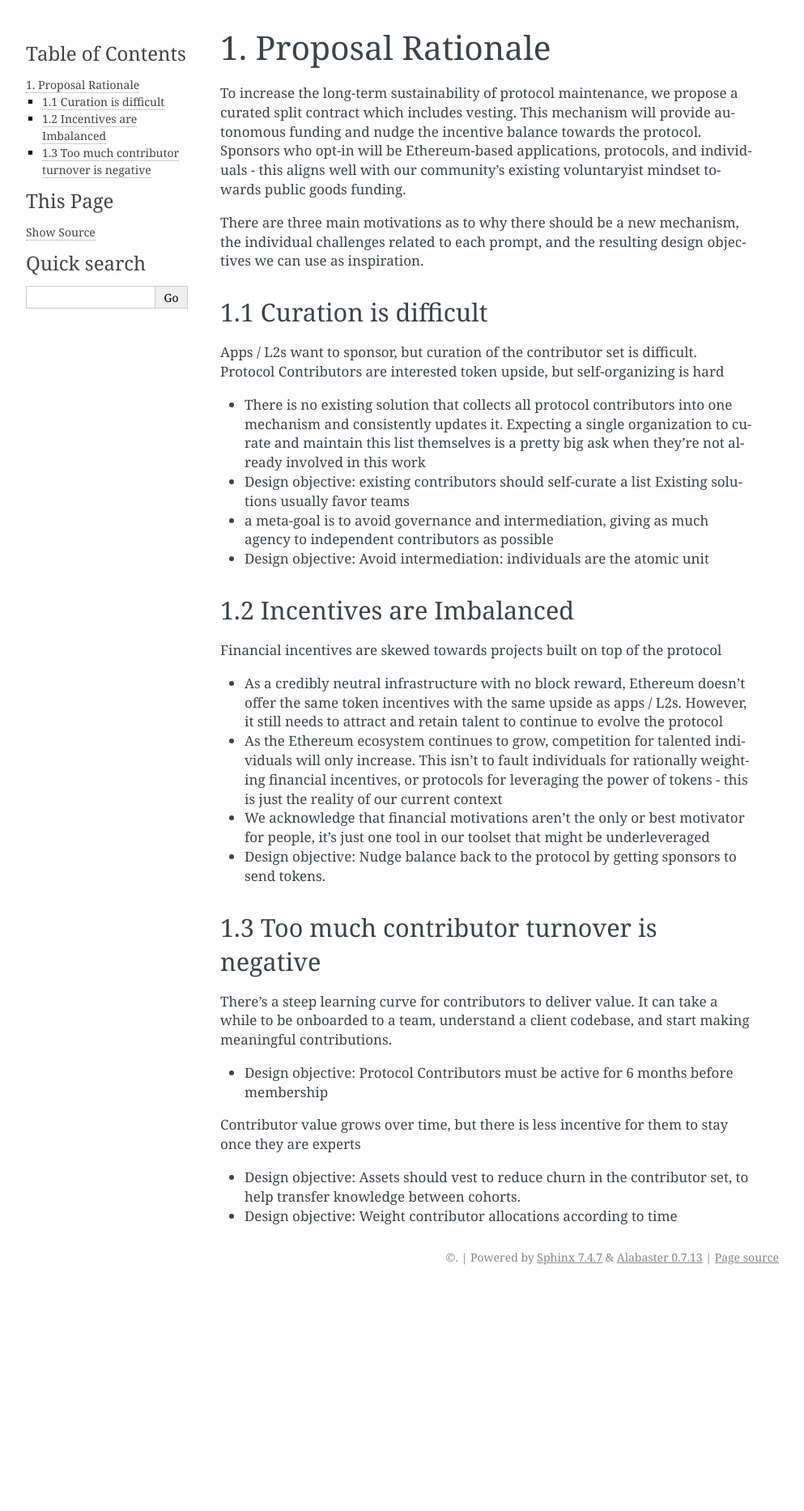
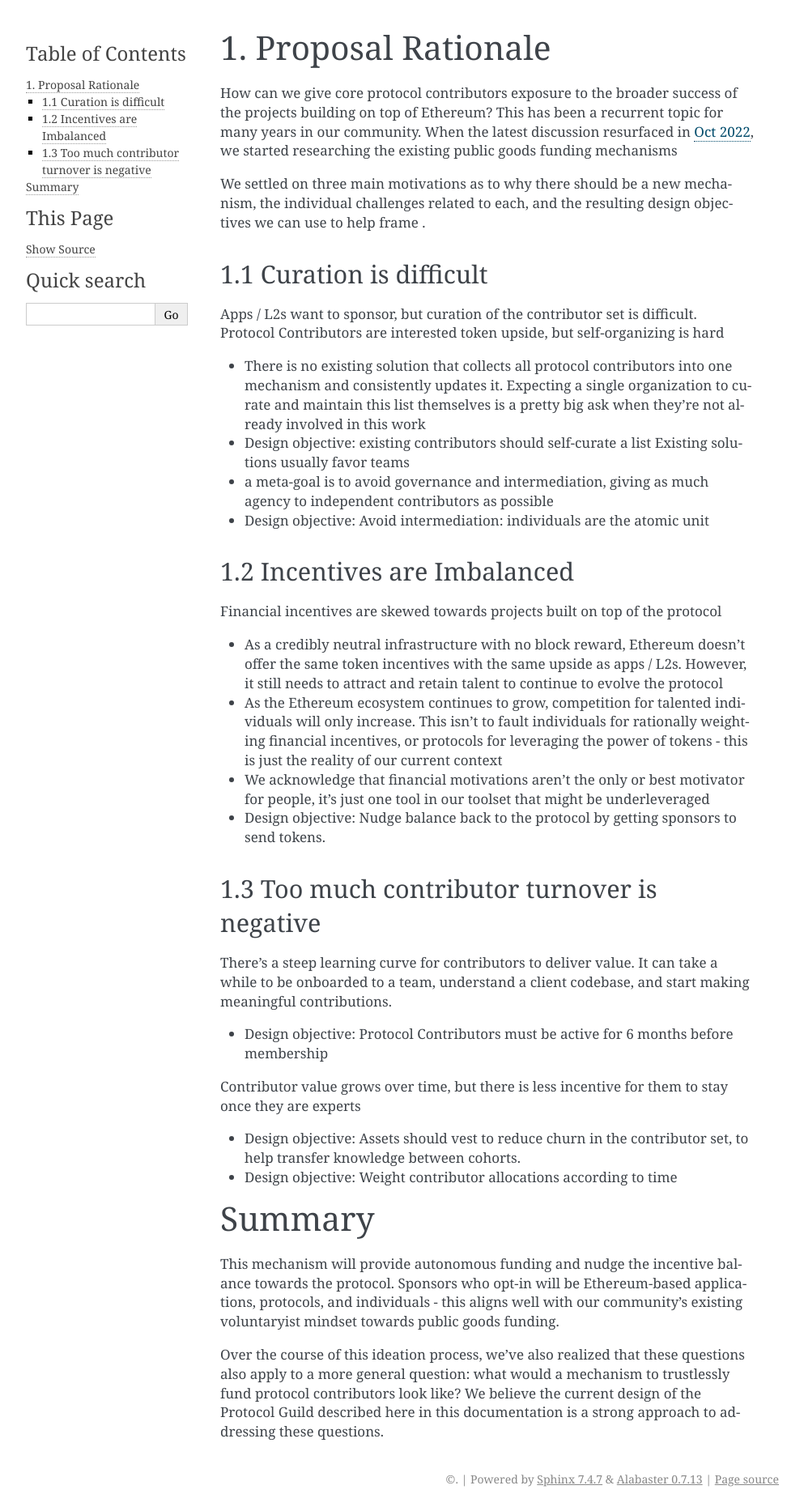
Before and after one commit to protocolguild/documentation, a Sphinx documentation site: the page built from docs/1-proposal-rationale.md, in a window 1280 px wide. Shown: the whole page at 81% size, without its empty margins (148-1141 px from the left). Built offline with Sphinx 7.4.7, drawn with Linux system fonts in a browser that asks for light colours; before the commit the page ends 1592 px from its top, so only the background shows below that.

Commit message:
language, add link to oct discussion

```diff
--- a/docs/1-proposal-rationale.md
+++ b/docs/1-proposal-rationale.md
@@ -1,8 +1,8 @@
 # 1. Proposal Rationale
 
-To increase the long-term sustainability of protocol maintenance, we propose a curated split contract which includes vesting. This mechanism will provide autonomous funding and nudge the incentive balance towards the protocol. Sponsors who opt-in will be Ethereum-based applications, protocols, and individuals - this aligns well with our community's existing voluntaryist mindset towards public goods funding.
+How can we give core protocol contributors exposure to the broader success of the projects building on top of Ethereum? This has been a recurrent topic for many years in our community. When the latest discussion resurfaced in [Oct 2022](https://twitter.com/dannyryan/status/1454065104819916803?s=20&t=UpzCC7pDSqldgV-TAIMFiA), we started researching the  existing public goods funding mechanisms
 
-There are three main motivations as to why there should be a new mechanism, the individual challenges related to each prompt, and the resulting design objectives we can use as inspiration.
+We settled on three main motivations as to why there should be a new mechanism, the individual challenges related to each, and the resulting design objectives we can use to help frame .
 
 ## 1.1 Curation is difficult
 
@@ -29,3 +29,9 @@
 Contributor value grows over time, but there is less incentive for them to stay once they are experts
 - Design objective: Assets should vest to reduce churn in the contributor set, to help transfer knowledge between cohorts.
 - Design objective: Weight contributor allocations  according to time
+
+# Summary
+
+This mechanism will provide autonomous funding and nudge the incentive balance towards the protocol. Sponsors who opt-in will be Ethereum-based applications, protocols, and individuals - this aligns well with our community’s existing voluntaryist mindset towards public goods funding.
+
+Over the course of this ideation process, we've also realized that these questions also apply to a more general question: what would a mechanism to trustlessly fund protocol contributors look like? We believe the current design of the Protocol Guild described here in this documentation is a strong approach to addressing these questions.
```
